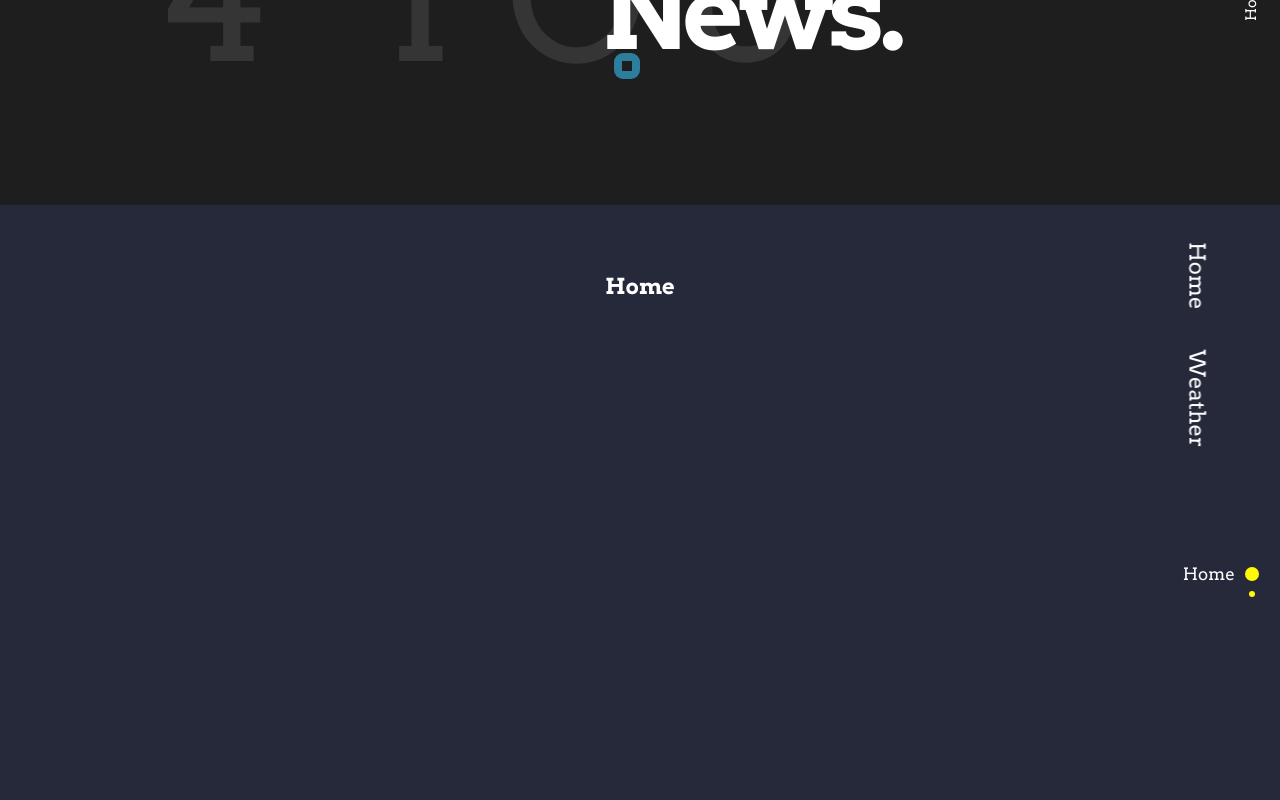
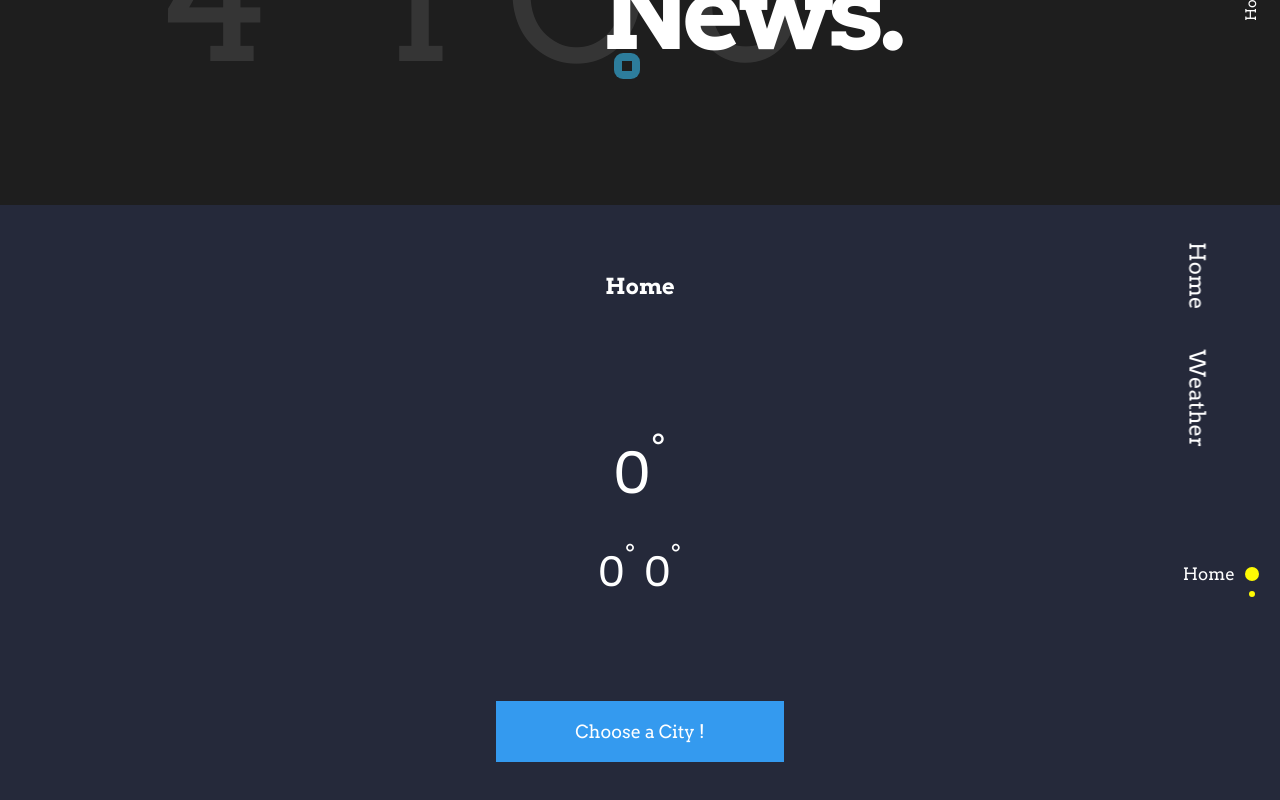
Before and after one commit to bftawfik/test-weather, a React (Create React App) app: page / in a window 1280 px wide. Shown: the part 430-1230 px from the top of the page. Built offline with nearby package versions, Linux system fonts and the light colour scheme; no server answers.

Commit message:
link store to weather component

```diff
--- a/src/Components/Weather/Weather.jsx
+++ b/src/Components/Weather/Weather.jsx
@@ -1,9 +1,12 @@
-import React, { useRef } from "react";
+import React, { useRef, useState, useEffect } from "react";
 import Slider from "react-slick";
 import "slick-carousel/slick/slick.css";
 import "slick-carousel/slick/slick-theme.css";
+import { useSelector, useDispatch } from "react-redux";
 
 import Navigation from "../Navigation/Navigation";
+import { getWeather } from "../../services/services";
+import { addCityName, addCityFullWeather } from "../../redux/city/citySlice";
 
 import missingData from "../../mock/weather";
 
@@ -11,8 +14,40 @@ import * as classes from "./Weather.module.scss";
 
 const labels = ["Home", "Weather"];
 
+const DataComp = ({ classes, stateCity }) => (
+  <div className={classes.data}>
+    <h2>{stateCity.name}</h2>
+    {stateCity.weather.icon && (
+      <img
+        src={`http://openweathermap.org/img/wn/${stateCity.weather.icon}@2x.png`}
+        alt={stateCity.weather.description}
+      />
+    )}
+    <h3>{stateCity.weather.title}</h3>
+    <p className={classes.temp}>
+      {stateCity.temp.value}
+      <sup>°</sup>
+    </p>
+    <p className={classes.tempRang}>
+      {stateCity.temp.max}
+      <sup>°</sup> {stateCity.temp.min}
+      <sup>°</sup>
+    </p>
+    <p className={classes.state}>{stateCity.weather.description}</p>
+  </div>
+);
+
 const Weather = () => {
   const slider = useRef(null);
+
+  const [inputValue, setInputValue] = useState("");
+
+  const dispatch = useDispatch();
+  const { userCity: stateUserCity, inputCity: stateInputCity } = useSelector(
+    (state) => state.city
+  );
+  const { name: stateInputCityName } = stateInputCity;
+  console.log(stateInputCity);
 
   const sliderSettingsBuilder = () => ({
     swipe: false,
@@ -23,7 +58,7 @@ const Weather = () => {
     arrows: true,
     className: classes.slider,
     accessibility: true,
-    focusOnSelect: true,
+    focusOnSelect: false,
     lazyLoad: "ondemand",
     slidesToShow: 1,
     slidesToScroll: 1,
@@ -37,8 +72,55 @@ const Weather = () => {
   });
 
   const goTo = (id) => {
-    slider.current.slickGoTo(id);
+    console.log(slider.current.slickGoTo);
+    slider?.current?.slickGoTo(id);
   };
+
+  const submitHandler = (e) => {
+    e.preventDefault();
+    dispatch(addCityName({ type: "input", value: inputValue }));
+  };
+
+  const fetchLocalWeather = async (
+    dispatch,
+    addCityFullWeather,
+    stateInputCityName
+  ) => {
+    try {
+      const response = await getWeather(stateInputCityName);
+      const data = response.data;
+      const weather = data.weather.length > 0 ? data.weather[0] : undefined;
+      dispatch(
+        addCityFullWeather({
+          type: "input",
+          value: {
+            temp: {
+              value: data.main.temp,
+              min: data.main.temp_min,
+              max: data.main.temp_max,
+            },
+            weather:
+              weather === undefined
+                ? weather
+                : {
+                    title: weather.main,
+                    icon: weather.icon,
+                    description: weather.description,
+                  },
+          },
+        })
+      );
+    } catch (error) {
+      console.error(error);
+    }
+  };
+
+  useEffect(() => {
+    if (stateInputCityName) {
+      fetchLocalWeather(dispatch, addCityFullWeather, stateInputCityName);
+    }
+  }, [dispatch, stateInputCityName]);
+
   return (
     <div className={classes.Weather}>
       <Navigation
@@ -53,28 +135,34 @@ const Weather = () => {
         <section className={classes.slide}>
           <div className={classes.contents}>
             <h2 className={classes.title}>Home</h2>
+            {<DataComp classes={classes} stateCity={stateUserCity} />}
+            <button
+              onClick={(e) => {
+                e.preventDefault();
+                goTo(1);
+              }}
+            >
+              Choose a City !
+            </button>
           </div>
         </section>
         <section className={classes.slide}>
           <div className={classes.contents}>
             <h2 className={classes.title}>{missingData.title}</h2>
             <h3 className={classes.subtitle}>{missingData.subtitle}</h3>
-            <form className={classes.form}>
-              <input type="text" />
+            <form className={classes.form} onSubmit={submitHandler}>
+              <input
+                type="text"
+                value={inputValue}
+                onChange={(e) => {
+                  setInputValue(e.target.value);
+                }}
+              />
               <button type="submit">{missingData.submit}</button>
             </form>
-            <div className={classes.data}>
-              <h2>Poland, US</h2>
-              <i src="" />
-              <h3>Clear</h3>
-              <p className={classes.temp}>
-                -4.76<sup>°</sup>
-              </p>
-              <p className={classes.tempRang}>
-                -5.35<sup>°</sup> -3.29<sup>°</sup>
-              </p>
-              <p className={classes.state}>Clear sky</p>
-            </div>
+            {stateInputCity.name !== undefined && (
+              <DataComp classes={classes} stateCity={stateInputCity} />
+            )}
           </div>
         </section>
       </Slider>
--- a/src/Components/Weather/Weather.module.scss
+++ b/src/Components/Weather/Weather.module.scss
@@ -133,6 +133,18 @@
             margin: 42px 0;
           }
         }
+        button {
+          align-self: center;
+          background-color: transparent;
+          border: 0;
+          background-color: $clr-004;
+          width: 30%;
+          font-size: 18px;
+          font-family: inherit;
+          color: inherit;
+          padding: 20px 0;
+          cursor: pointer;
+        }
       }
     }
     .dots {
@@ -140,7 +152,6 @@
       flex-direction: column;
       align-items: flex-start;
       bottom: unset;
-      // left: unset;
       top: 47%;
       right: 26px;
       width: auto;
```
